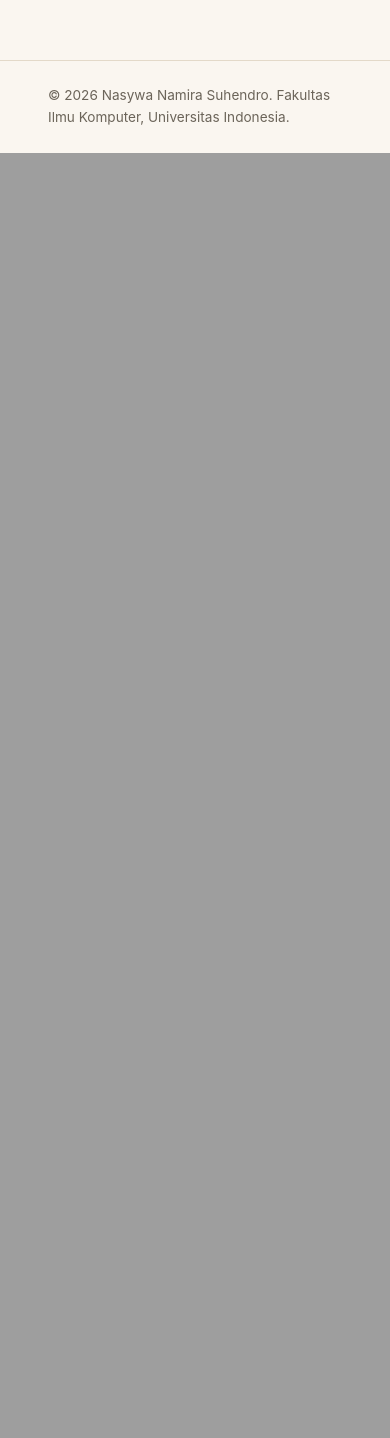
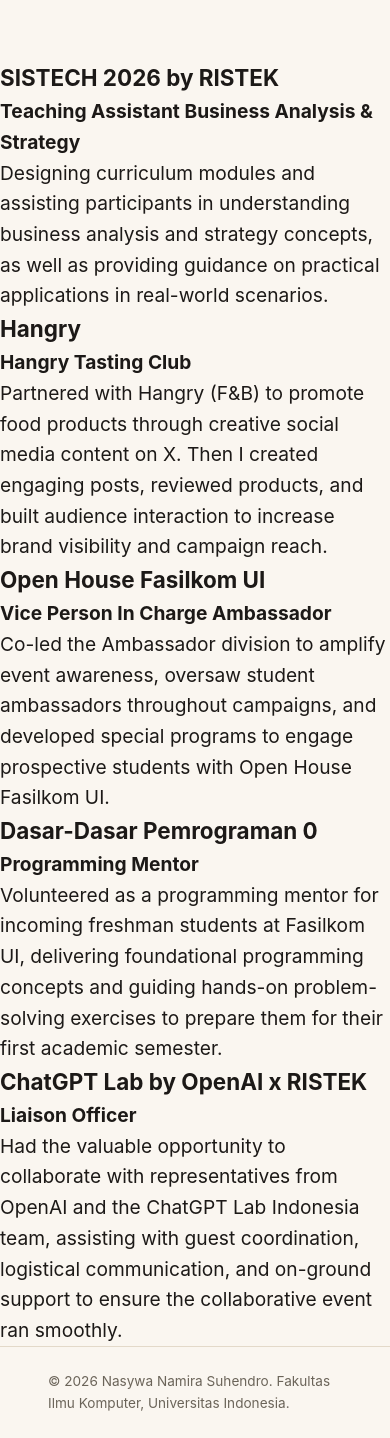
Before and after one commit to nasywanamira/myportofolio, a Django app: page / in a window 390 px wide; the page is wider, and only the part inside the window is pictured. Shown: the part 1812-3250 px from the top of that part. Before the commit the page ends 1965 px from the top of that part, so only its background shows below. Run offline with Django 5.2, Linux system fonts and the light colour scheme.

Commit message:
feat(experiences): add experience section with responsive card grid

```diff
--- a/templates/index.html
+++ b/templates/index.html
@@ -51,6 +51,51 @@
                 </div>
             </div>
         </section>
+        </article>
+
+        <!-- experience 2 -->
+        <article class="experience-card">
+            <h3>SISTECH 2026 by RISTEK</h3>
+            <h4 class="experience-role">Teaching Assistant Business Analysis &amp; Strategy</h4>
+            <p class="experience-desc">
+                 Designing curriculum modules and assisting participants in understanding business analysis and strategy concepts, as well as providing guidance on practical applications in real-world scenarios.
+                </p>
+        </article>
+
+        <!-- experience 3 -->
+         <article class="experience-card">
+        <h3>Hangry</h3>
+        <h4 class="experience-role">Hangry Tasting Club</h4>
+            <p class="experience-desc"> Partnered with Hangry (F&B) to promote food products
+                through creative social media content on X.
+                Then I created engaging posts, reviewed products, and built audience interaction to increase brand visibility and campaign reach.</p>
+        </article>
+
+        <!-- experience 4 -->
+         <article class="experience-card">
+            <h3>Open House Fasilkom UI</h3>
+            <h4 class="experience-role">Vice Person In Charge Ambassador</h4>
+            <p class="experience-desc">Co-led the Ambassador division to amplify event awareness, oversaw student ambassadors throughout campaigns,
+                and developed special programs to engage prospective students with Open House Fasilkom UI.</p>
+         </article>
+
+        <!-- experience 5 -->
+         <article class="experience-card">
+            <h3>Dasar-Dasar Pemrograman 0</h3>
+            <h4 class="experience-role">Programming Mentor</h4>
+            <p class="experience-desc">Volunteered as a programming mentor for incoming freshman students at Fasilkom UI, delivering foundational programming concepts
+                and guiding hands-on problem-solving exercises to prepare them for their first academic semester.</p>
+            </article>
+
+        <!-- experience 6 -->
+         <article class="experience-card">
+            <h3>ChatGPT Lab by OpenAI x RISTEK</h3>
+            <h4 class="experience-role">Liaison Officer</h4>
+            <p class="experience-desc">Had the valuable opportunity to collaborate with representatives from OpenAI and the ChatGPT Lab Indonesia team,
+                assisting with guest coordination, logistical communication, and on-ground support to ensure the collaborative event ran smoothly.</p>
+            </article>
+
+        </section>
     </main>
 
     <footer class="site-footer">
```
